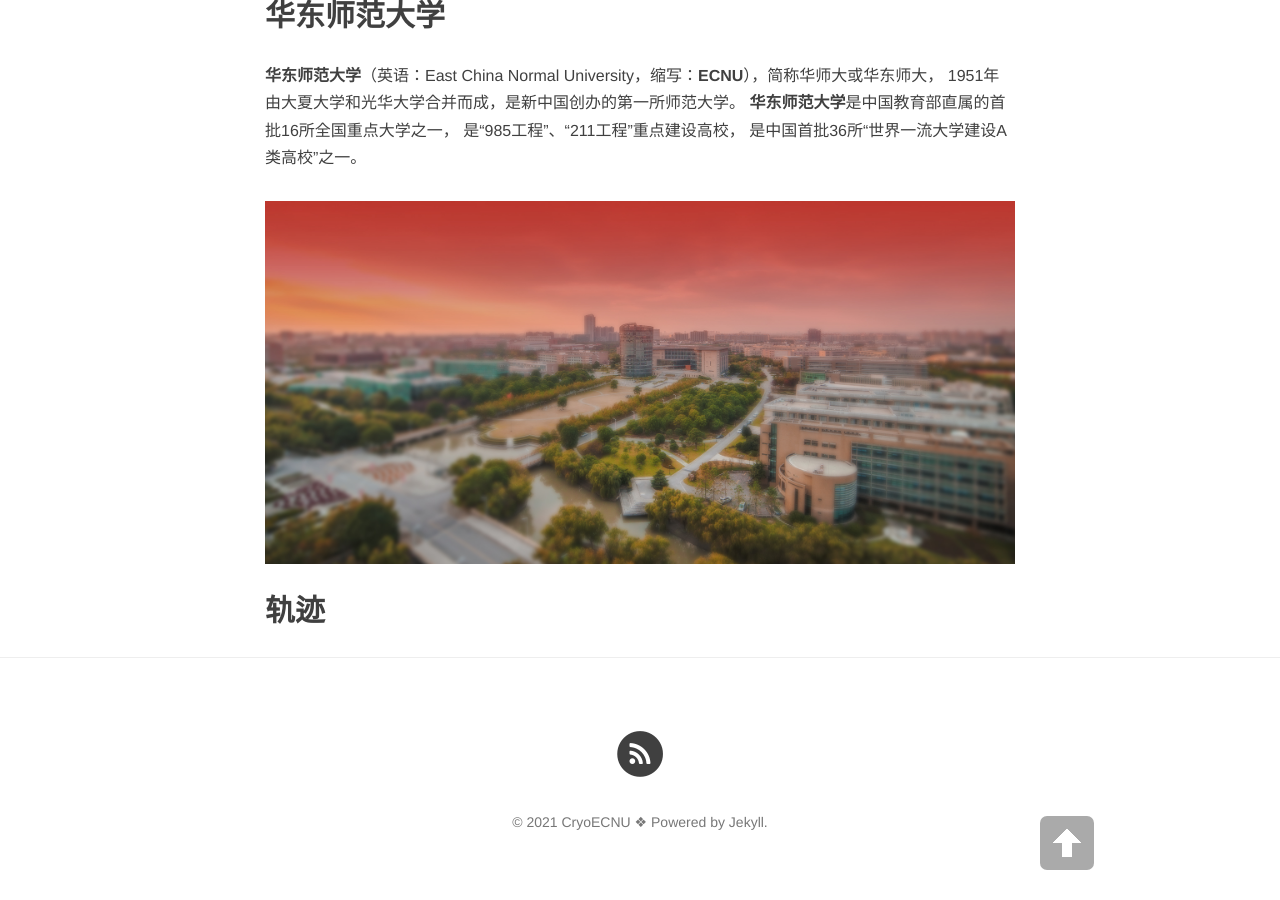
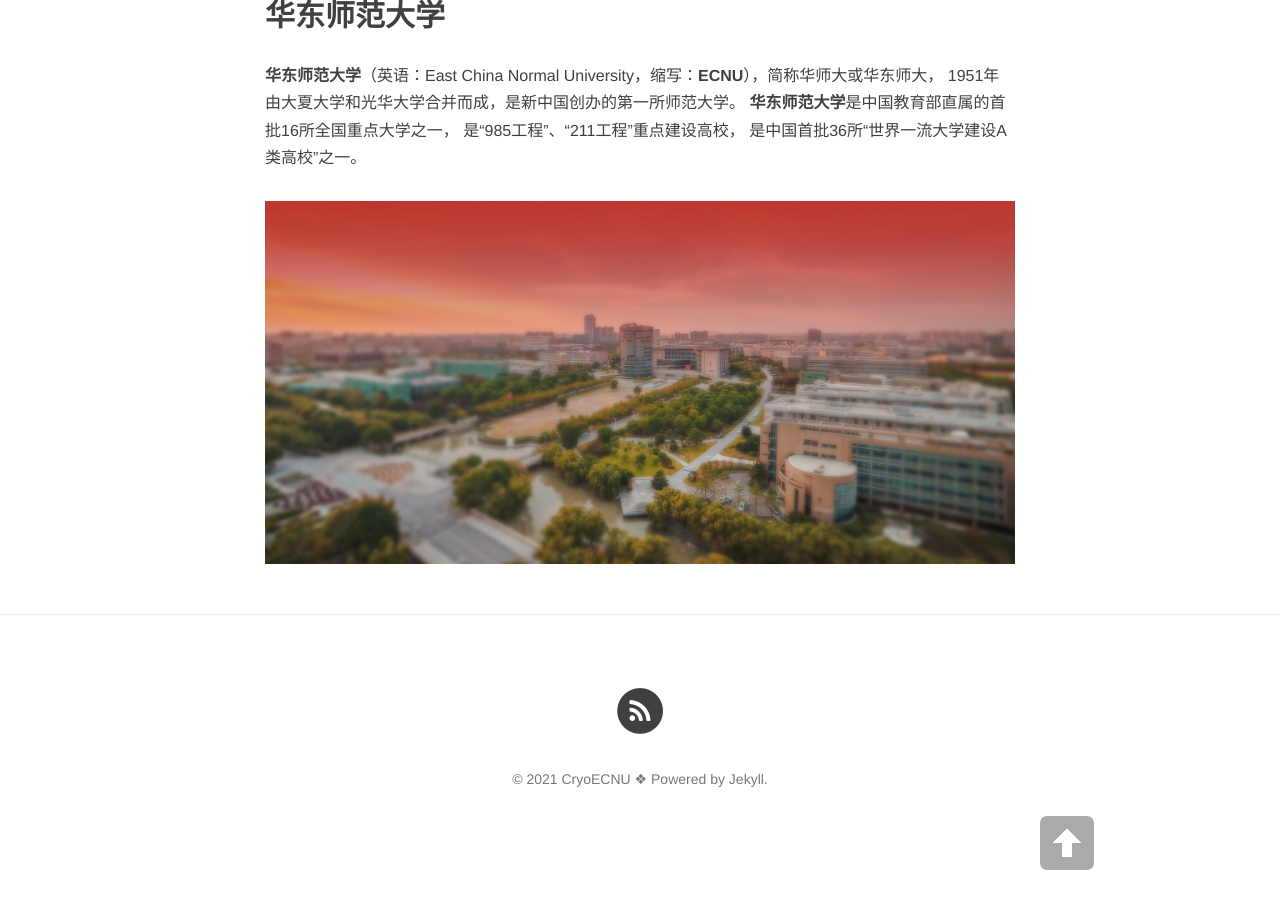
Before and after one commit to CryoECNU/cryoecnu.github.io, a Jekyll site: the page built from zabout.md, in a window 1280 px wide and 900 px high, scrolled down 1564 px. Built offline with Jekyll 4.4.1, drawn with Linux system fonts in a browser that asks for light colours; nearby versions of some CDN libraries.

Commit message:
Update zabout.md

```diff
--- a/zabout.md
+++ b/zabout.md
@@ -33,7 +33,3 @@
 <center>
 <p><img src="/img/93665d2b-77e1-45ff-a327-476d7277d25a.jpg" align="center"></p>
 </center>
-
-## 轨迹
-
-<script src="https://github.com/CryoECNU/cryoecnu.github.io/blob/master/my_trace.geojson"></script>
```
